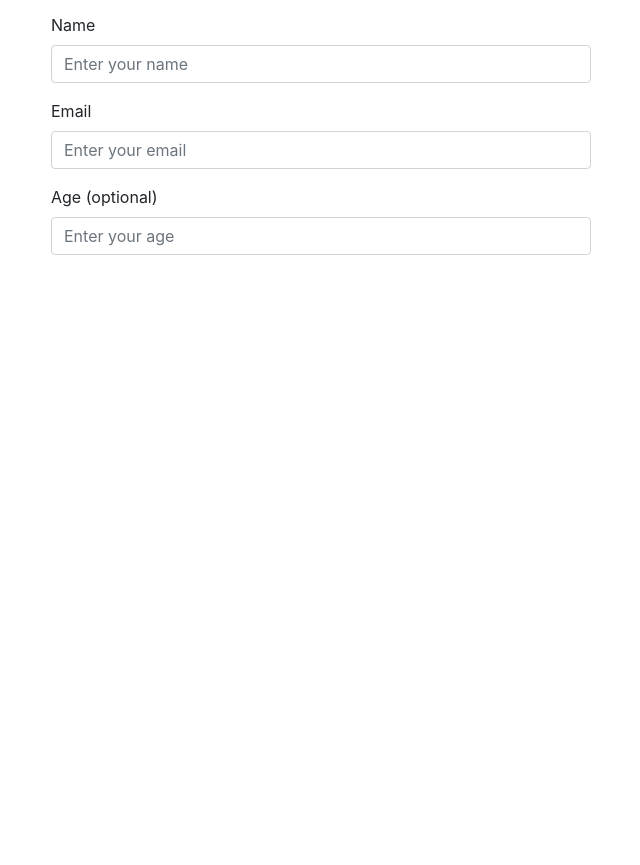
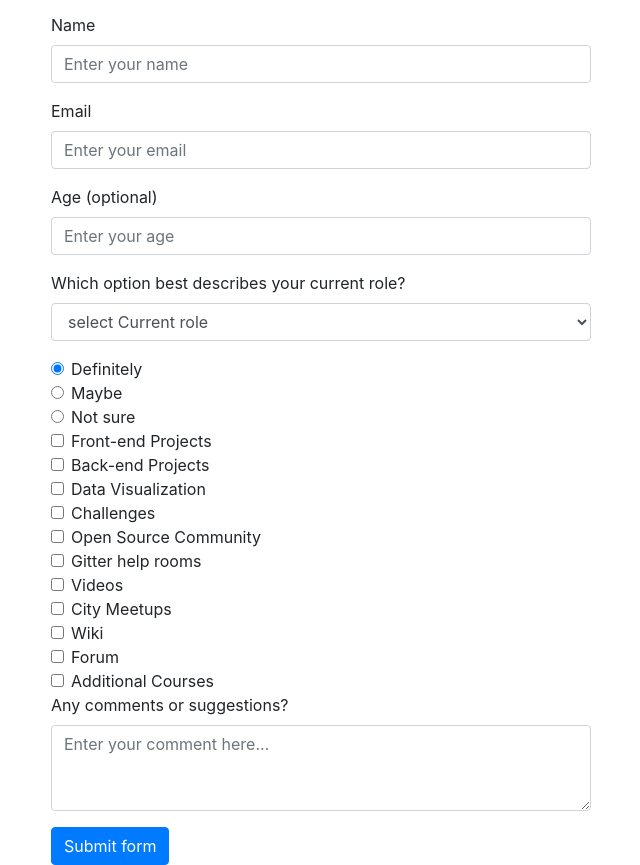
Before and after one commit to bmuhamood/HTMLCSSCHALLENGE, a plain HTML site: page index.html in a window 1280 px wide. Shown: the part 179-1044 px from the top of the page, without its empty margins (319-959 px from the left). Before the commit the page ends 800 px from the top, so only its background shows below. Drawn offline with nearby package versions, Linux system fonts and the light colour scheme.

Commit message:
userstorydone

```diff
--- a/index.html
+++ b/index.html
@@ -32,6 +32,118 @@
         <input type="number" class="form-control" id="number" required min="10" max="100" placeholder="Enter your age" />
       </div>
 
+      <div class="form-group">
+          <label for="dropdown">Which option best describes your current role?</label>
+          <select class="form-control" id="dropdown">
+            <option>select Current role</option>
+            <option>Student</option>
+            <option>Full Time Job</option>
+            <option>Full Time Learner</option>
+            <option>Prefer not to Say</option>
+            <option>Others</option>
+          </select>
+        </div>
+
+        <div class="form-check">
+          <input class="form-check-input" type="radio" name="recommend" id="exampleRadios1" value="option1" checked>
+          <label class="form-check-label" for="exampleRadios1">
+            Definitely
+          </label>
+        </div>
+        <div class="form-check">
+          <input class="form-check-input" type="radio" name="recommend" id="exampleRadios2" value="option2">
+          <label class="form-check-label" for="exampleRadios2">
+            Maybe
+          </label>
+        </div>
+
+        <div class="form-check">
+          <input class="form-check-input" type="radio" name="recommend" id="exampleRadios2" value="option2">
+          <label class="form-check-label" for="exampleRadios2">
+            Not sure
+          </label>
+        </div>
+
+        <div class="form-check">
+          <input class="form-check-input" type="checkbox" value="" id="defaultCheck1">
+          <label class="form-check-label" for="defaultCheck1">
+            Front-end Projects
+          </label>
+        </div>
+        <div class="form-check">
+  <input class="form-check-input" type="checkbox" value="" id="defaultCheck1">
+  <label class="form-check-label" for="defaultCheck1">
+    Back-end Projects
+  </label>
+</div>
+
+<div class="form-check">
+  <input class="form-check-input" type="checkbox" value="" id="defaultCheck1">
+  <label class="form-check-label" for="defaultCheck1">
+    Data Visualization
+  </label>
+</div>
+<div class="form-check">
+<input class="form-check-input" type="checkbox" value="" id="defaultCheck1">
+<label class="form-check-label" for="defaultCheck1">
+Challenges
+</label>
+</div>
+
+<div class="form-check">
+  <input class="form-check-input" type="checkbox" value="" id="defaultCheck1">
+  <label class="form-check-label" for="defaultCheck1">
+    Open Source Community
+  </label>
+</div>
+<div class="form-check">
+<input class="form-check-input" type="checkbox" value="" id="defaultCheck1">
+<label class="form-check-label" for="defaultCheck1">
+Gitter help rooms
+</label>
+</div>
+
+<div class="form-check">
+  <input class="form-check-input" type="checkbox" value="" id="defaultCheck1">
+  <label class="form-check-label" for="defaultCheck1">
+    Videos
+  </label>
+</div>
+<div class="form-check">
+<input class="form-check-input" type="checkbox" value="" id="defaultCheck1">
+<label class="form-check-label" for="defaultCheck1">
+City Meetups
+</label>
+</div>
+
+<div class="form-check">
+  <input class="form-check-input" type="checkbox" value="" id="defaultCheck1">
+  <label class="form-check-label" for="defaultCheck1">
+    Wiki
+  </label>
+</div>
+<div class="form-check">
+<input class="form-check-input" type="checkbox" value="" id="defaultCheck1">
+<label class="form-check-label" for="defaultCheck1">
+Forum
+</label>
+</div>
+<div class="form-check">
+<input class="form-check-input" type="checkbox" value="" id="defaultCheck1">
+<label class="form-check-label" for="defaultCheck1">
+Additional Courses
+</label>
+</div>
+
+<div class="form-group">
+    <label for="exampleFormControlTextarea1">Any comments or suggestions?</label>
+    <textarea class="form-control" id="exampleFormControlTextarea1" rows="3" placeholder="Enter your comment here..."></textarea>
+  </div>
+
+<div>
+<button class="btn btn-primary" type="submit" id="submit">Submit form</button>
+</div>
+
 
     </form>
     </div>
```
